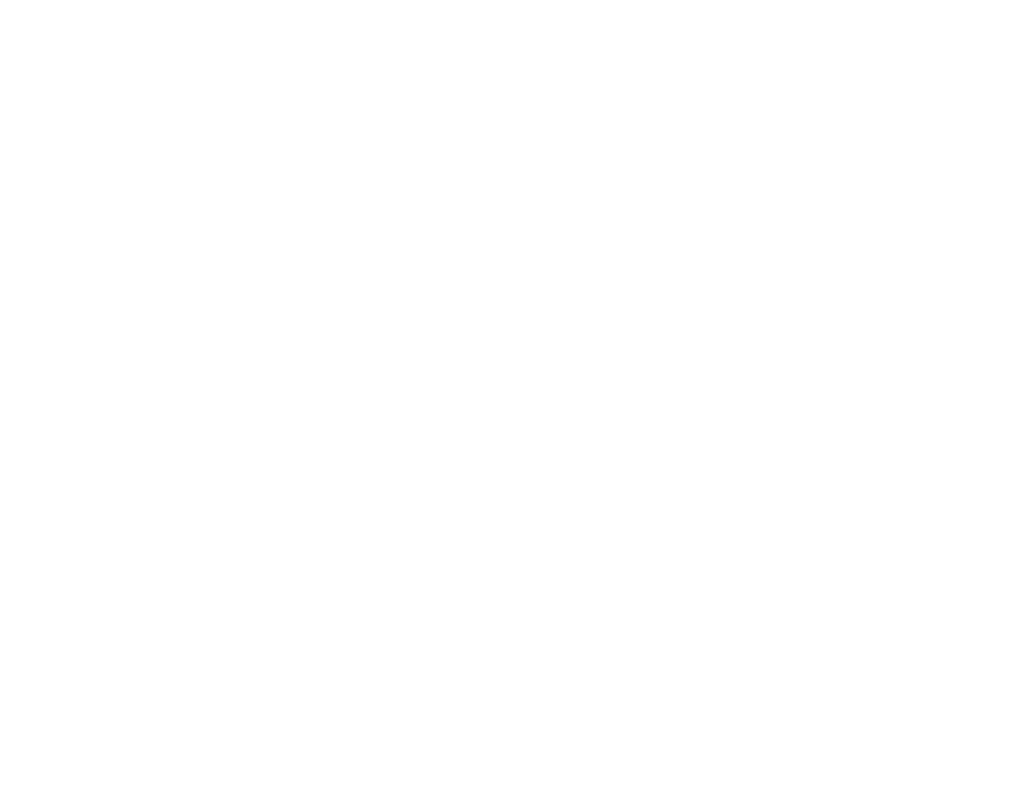
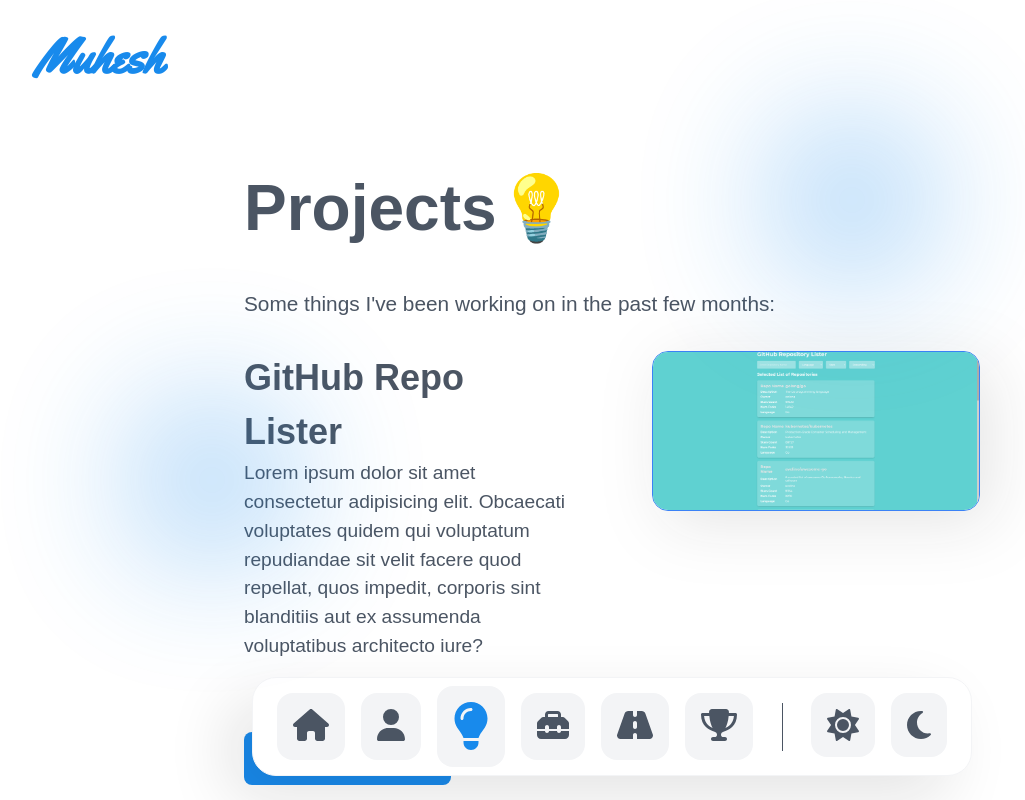
Before and after one commit to muhesh-kumar/portfolio, a React (Create React App) app: page /projects in a window 1280 px wide. Before the commit this address had no page. Shown: the top 800 px of the page, without its empty margins (28-1053 px from the left). Built offline with nearby package versions, Linux system fonts and the light colour scheme.

Commit message:
add projects and project container

```diff
--- a/src/components/BottomBar.css
+++ b/src/components/BottomBar.css
@@ -42,3 +42,9 @@
   /* background-color: #188aec; */
   /* color: white; */
 }
+
+.icon-separator {
+  border-left: 1px solid #4b5563;
+  height: 3rem;
+  margin-inline: 0.8rem;
+}
--- a/src/components/BottomBar.js
+++ b/src/components/BottomBar.js
@@ -65,6 +65,27 @@
             </NavLink>
           );
         })}
+        <div className="icon-separator"></div>
+        <div>
+          <a href="#">
+            <FontAwesomeIcon
+              icon={faSun}
+              size="2x"
+              color="#4B5563"
+              className="bottom-bar__icon-container"
+            />
+          </a>
+        </div>
+        <div>
+          <a href="#">
+            <FontAwesomeIcon
+              icon={faMoon}
+              size="2x"
+              color="#4B5563"
+              className="bottom-bar__icon-container"
+            />
+          </a>
+        </div>
       </div>
     </div>
   );
--- a/src/components/Button.css
+++ b/src/components/Button.css
@@ -9,10 +9,12 @@
   padding-inline: 2.3rem;
   border-radius: 0.5rem;
 
-  text-decoration: none;
-  font-weight: bold;
   position: relative;
   z-index: 1;
+
+  text-decoration: none;
+
+  font-size: 1.5rem;
 }
 
 .btn::after {
--- /dev/null
+++ b/src/components/Project.css
@@ -0,0 +1,28 @@
+.project-container {
+  display: flex;
+  gap: 5rem;
+}
+
+.project-container__text {
+  display: flex;
+  flex-direction: column;
+  gap: 5rem;
+}
+
+.project-name {
+  font-size: 2.25rem;
+}
+
+.project-container .project-description {
+  font-size: 1.2rem;
+  font-weight: 500;
+}
+
+.project-container__image img {
+  /* border-radius: 0.8rem; */
+
+  /* blue/500 */
+  border: 1px solid #3b82f6;
+  filter: drop-shadow(12px 12px 32px rgba(17, 17, 17, 0.11));
+  border-radius: 16px;
+}
--- /dev/null
+++ b/src/components/Project.js
@@ -0,0 +1,34 @@
+import Button from './Button';
+import './Project.css';
+
+const Project = ({
+  projectName,
+  projectDescription,
+  textOrder,
+  imageOrder,
+}) => {
+  return (
+    <div className="project-container">
+      <div className="project-container__text" style={{ order: textOrder }}>
+        <div>
+          <h2 className="project-name">{projectName}</h2>
+          <p className="project-description">{projectDescription}</p>
+        </div>
+        <div>
+          <div>
+            <Button buttonText="View Project" />
+          </div>
+        </div>
+      </div>
+      <div className="project-container__image" style={{ order: imageOrder }}>
+        <img
+          // src="https://cdni.autocarindia.com/Utils/ImageResizer.ashx?n=https://cdni.autocarindia.com/Galleries/20220526115533_Maserati%20MC20%20Cielo%201.jpg&w=736&h=488&q=75&c=1"
+          src={require('../assets/github-repo-lister.png')}
+          alt=""
+        />
+      </div>
+    </div>
+  );
+};
+
+export default Project;
--- /dev/null
+++ b/src/components/Projects.css
@@ -0,0 +1,5 @@
+.projects-container {
+  display: flex;
+  flex-direction: column;
+  gap: 5rem;
+}
--- /dev/null
+++ b/src/components/Projects.js
@@ -0,0 +1,49 @@
+import Header from './Header';
+import BottomBar from './BottomBar';
+import Project from './Project';
+
+import './Projects.css';
+
+const projText =
+  'Lorem ipsum dolor sit amet consectetur adipisicing elit. Obcaecati voluptates quidem qui voluptatum repudiandae sit velit facere quod repellat, quos impedit, corporis sint blanditiis aut ex assumenda voluptatibus architecto iure?';
+
+const Projects = () => {
+  return (
+    <div className="projects">
+      <Header />
+      <div className="home__container">
+        <div className="home__content">
+          <div className="home__content__text">
+            <div>
+              <h1>Projects💡</h1>
+            </div>
+            <div>
+              <p>Some things I've been working on in the past few months:</p>
+            </div>
+            <div className="projects-container">
+              <Project
+                projectName="GitHub Repo Lister"
+                projectDescription={projText}
+                textOrder={1}
+                imageOrder={2}
+              />
+              <Project
+                projectName="LeetCode AC Count"
+                projectDescription={projText}
+                textOrder={2}
+                imageOrder={1}
+              />
+            </div>
+          </div>
+        </div>
+
+        {/* Background blur boxes */}
+        <div className="blur-ellipse be-1"></div>
+        <div className="blur-ellipse be-2"></div>
+      </div>
+      <BottomBar />
+    </div>
+  );
+};
+
+export default Projects;
--- a/src/index.css
+++ b/src/index.css
@@ -72,6 +72,7 @@
 body {
   display: flex;
   flex-direction: column;
-  justify-content: center;
+  /* justify-content: center; */
   /* align-items: center; */
+  color: #4b5563;
 }
--- a/src/index.js
+++ b/src/index.js
@@ -6,6 +6,7 @@
 
 import App from './App';
 import About from './components/About';
+import Projects from './components/Projects';
 
 const root = ReactDOM.createRoot(document.getElementById('root'));
 root.render(
@@ -14,6 +15,7 @@
       <Routes>
         <Route path="/" element={<App />} />
         <Route path="about" element={<About />} />
+        <Route path="projects" element={<Projects />} />
       </Routes>
     </BrowserRouter>
   </React.StrictMode>
```
Also changed, not shown: src/assets/github-repo-lister.png (added).
